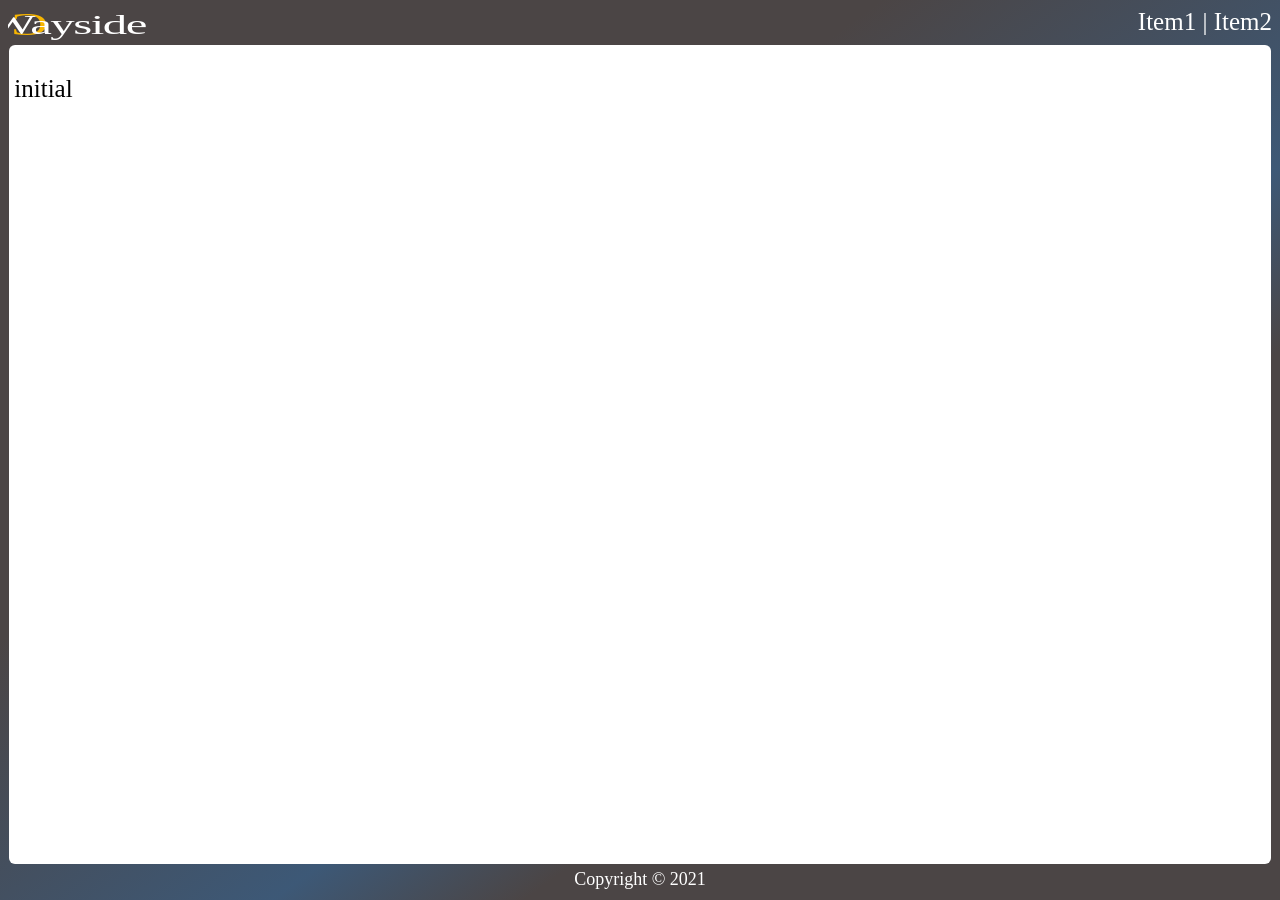
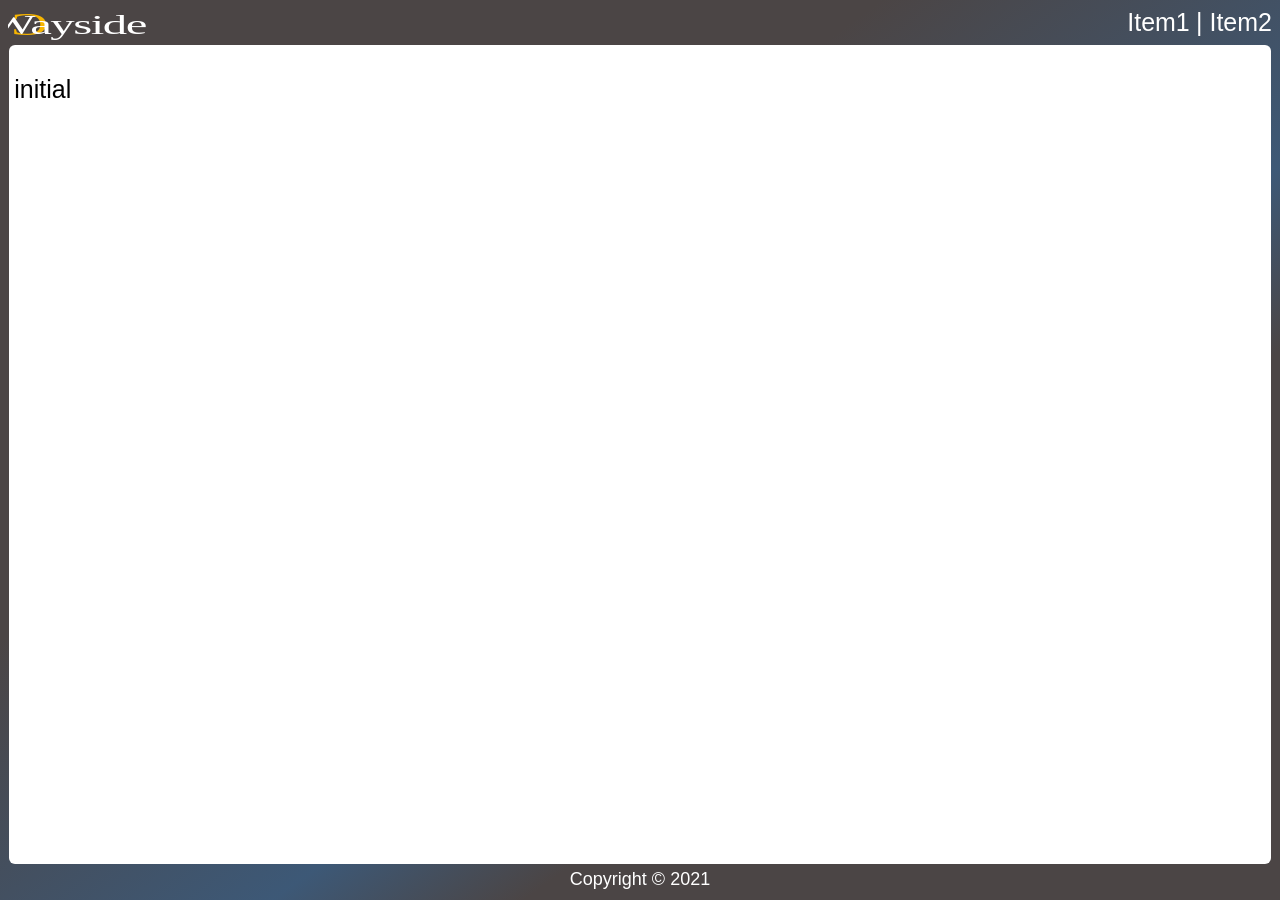
Before and after one commit to OpenWayside/openwayside.github.io, a Jekyll site: the page built from index.md, in a window 1280 px wide. Built offline with Jekyll 4.4.1, drawn with Linux system fonts in a browser that asks for light colours; some web fonts are replaced; our own code applies the rules of GitHub Pages for plain Markdown files.

Commit message:
Update _default.scss

```diff
--- a/_sass/_default.scss
+++ b/_sass/_default.scss
@@ -2,7 +2,7 @@ html{
 	background-color: rgb(75,69,69);
 	background-image: linear-gradient(144deg, rgba(75,69,69,1) 35%, rgba(51,102,153,0.5886729691876751) 60%, rgba(75,69,69,1) 70%);
 	height: 100%;
-	font-family:Gill Sans MT Condensed;
+	font-family:'Gill Sans MT Condensed', sans-serif;
 	font-size:25px;
 }
 
```
